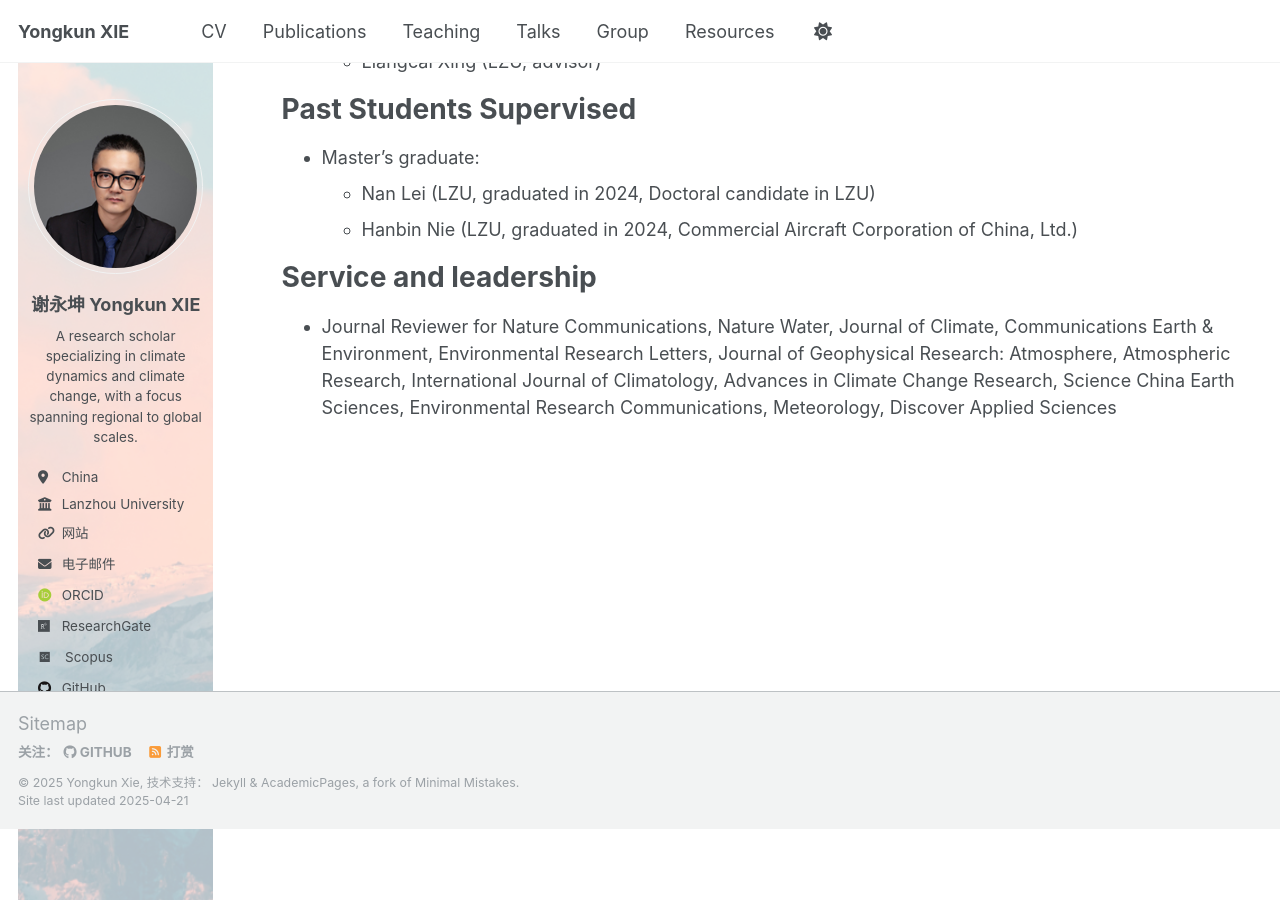
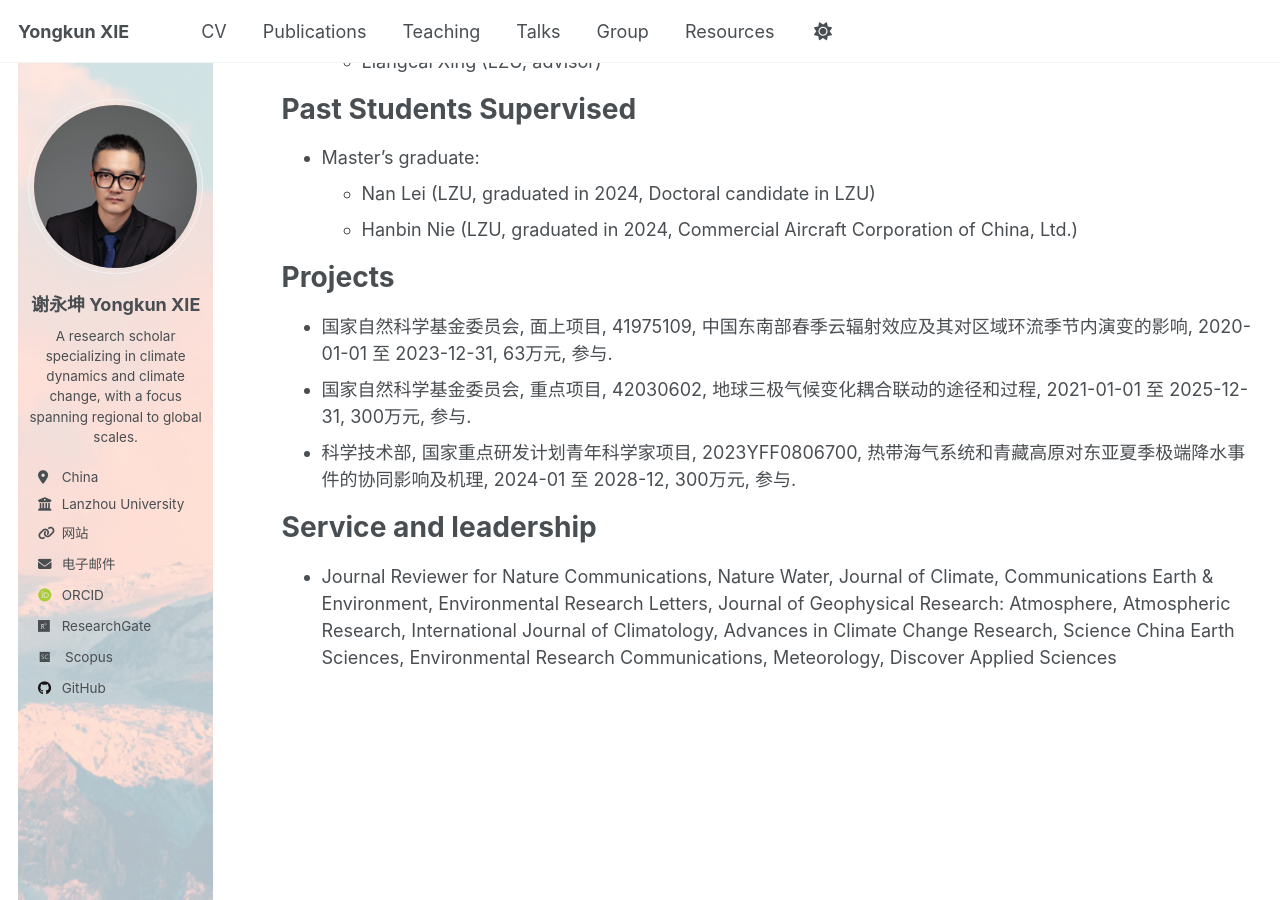
Before and after one commit to yongkunxie/yongkunxie.github.io, a Jekyll site: the page built from _pages/cv.md, in a window 1280 px wide and 900 px high, scrolled down 1996 px. Built offline with Jekyll 4.4.1, drawn with Linux system fonts in a browser that asks for light colours; some web fonts are replaced.

Commit message:
Update cv.md

```diff
--- a/_pages/cv.md
+++ b/_pages/cv.md
@@ -65,6 +65,12 @@ Past Students Supervised
   * Nan Lei (LZU, graduated in 2024, Doctoral candidate in LZU)
   * Hanbin Nie (LZU, graduated in 2024, Commercial Aircraft Corporation of China, Ltd.)
 
+Projects
+======
+* 国家自然科学基金委员会, 面上项目, 41975109, 中国东南部春季云辐射效应及其对区域环流季节内演变的影响, 2020-01-01 至 2023-12-31, 63万元, 参与.
+* 国家自然科学基金委员会, 重点项目, 42030602, 地球三极气候变化耦合联动的途径和过程, 2021-01-01 至 2025-12-31, 300万元, 参与.
+* 科学技术部, 国家重点研发计划青年科学家项目, 2023YFF0806700, 热带海气系统和青藏高原对东亚夏季极端降水事件的协同影响及机理, 2024-01 至 2028-12, 300万元, 参与.
+
 Service and leadership
 ======
 * Journal Reviewer for Nature Communications, Nature Water, Journal of Climate, Communications Earth & Environment, Environmental Research Letters, Journal of Geophysical Research: Atmosphere, Atmospheric Research, International Journal of Climatology, Advances in Climate Change Research, Science China Earth Sciences, Environmental Research Communications, Meteorology, Discover Applied Sciences
```
